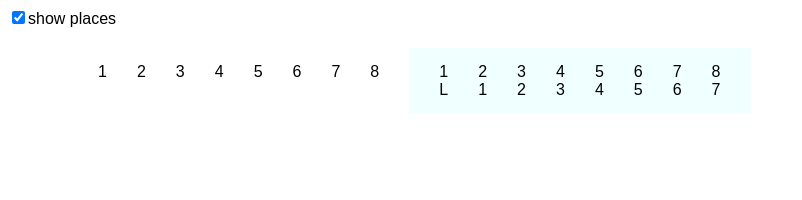
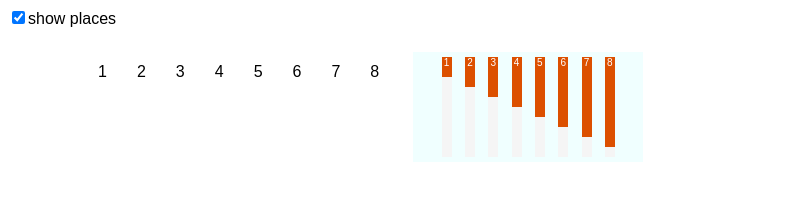
Before and after one commit to alancameronwills/bells, a plain HTML site: page call-changes.html in a window 1280 px wide. Both pictures are taken after a click on the checkbox 18 px from the left and 17 px from the top of the page. Shown: the whole page, without its empty margins (0-802 px from the left). Drawn offline with Linux system fonts and the light colour scheme.

Commit message:
graphical places using divs

```diff
--- a/call-changes.html
+++ b/call-changes.html
@@ -48,17 +48,45 @@
 			display: flex;
 		}
 
-		.row {display:flex;}
+		.row {
+			display: flex;
+		}
 
 		.places {
 			display: none;
 		}
+
 		.showPlaces .places {
 			display: flex;
 		}
 
 		.places {
 			background-color: azure;
+			margin: 4px;
+		}
+
+		.ropeSet {
+			display: flex;
+			justify-content: space-evenly;
+			width: 200px;
+			background-color: azure;
+		}
+
+		.rope {
+			position: relative;
+			height: 100px;
+			width: 10px;
+			background-color: whitesmoke;
+		}
+
+		.rope>div {
+			position: relative;
+			top: 0;
+			width: 100%;
+			background-color: rgb(220, 80, 0);
+			font-size: x-small;
+			text-align: center;
+			color: white;
 		}
 	</style>
 	<script>
@@ -113,6 +141,35 @@
 			}
 
 		}
+		class RopeDisplay {
+			constructor(bell, place, bells) {
+				this.bell = bell;
+				this.place = place + 1;
+				this.bells = bells + 1;
+			}
+			show() {
+				return `<div class="rope"><div id="rope${this.bell}" style='height:${100 * this.place / this.bells}%;'>${this.bell}</div></div>`;
+			}
+		}
+		class RopeSetDisplay {
+			constructor(places) {
+				this.bells = places.length;
+				this.places = places;
+				this.ropes = [];
+				for (let i = 1; i < this.places.length; i++) {
+					this.ropes.push(new RopeDisplay(i, this.places[i], this.bells));
+				}
+			}
+			show() {
+				let op = [];
+				op.push("<div class='places'><div class='ropeSet'>");
+				for (let i = 0; i < this.ropes.length; i++) {
+					op.push(this.ropes[i].show());
+				}
+				op.push("</div></div>");
+				return op.join("");
+			}
+		}
 		class ChangeDisplay {
 			constructor() {
 				this.topDiv = document.getElementById("changes");
@@ -143,15 +200,23 @@
 						op.push(`<div class='place ${mark}' onclick="go(${n})">${n}</div>`);
 					}
 					op.push("</div>");
-					op.push("<div class='places'>");
-					for (let b = 1; b < bells.length; b++) {
-						op.push(`<div class='bell'>${bells[b]}<br/>${following[b]}</div>`);
-					}
-					op.push("</div>");
+					//this.showPlacesNumbers(op, bells, following);
+					this.showPlaceGraphics(op, bells, following);
 					op.push("</div>");
 				}
 				let s = op.join("");
 				this.topDiv.innerHTML = s;
+			}
+			showPlaceGraphics(op, bells, following) {
+				let ropeset = new RopeSetDisplay(bells);
+				op.push(ropeset.show());
+			}
+			showPlacesNumbers(op, bells, following) {
+				op.push("<div class='places'>");
+				for (let b = 1; b < bells.length; b++) {
+					op.push(`<div class='bell'>${bells[b]}<br/>${following[b]}</div>`);
+				}
+				op.push("</div>");
 			}
 			swap(bellFrom) {
 				let lastRow = this.changes.rows[this.changes.rows.length - 1];
```
